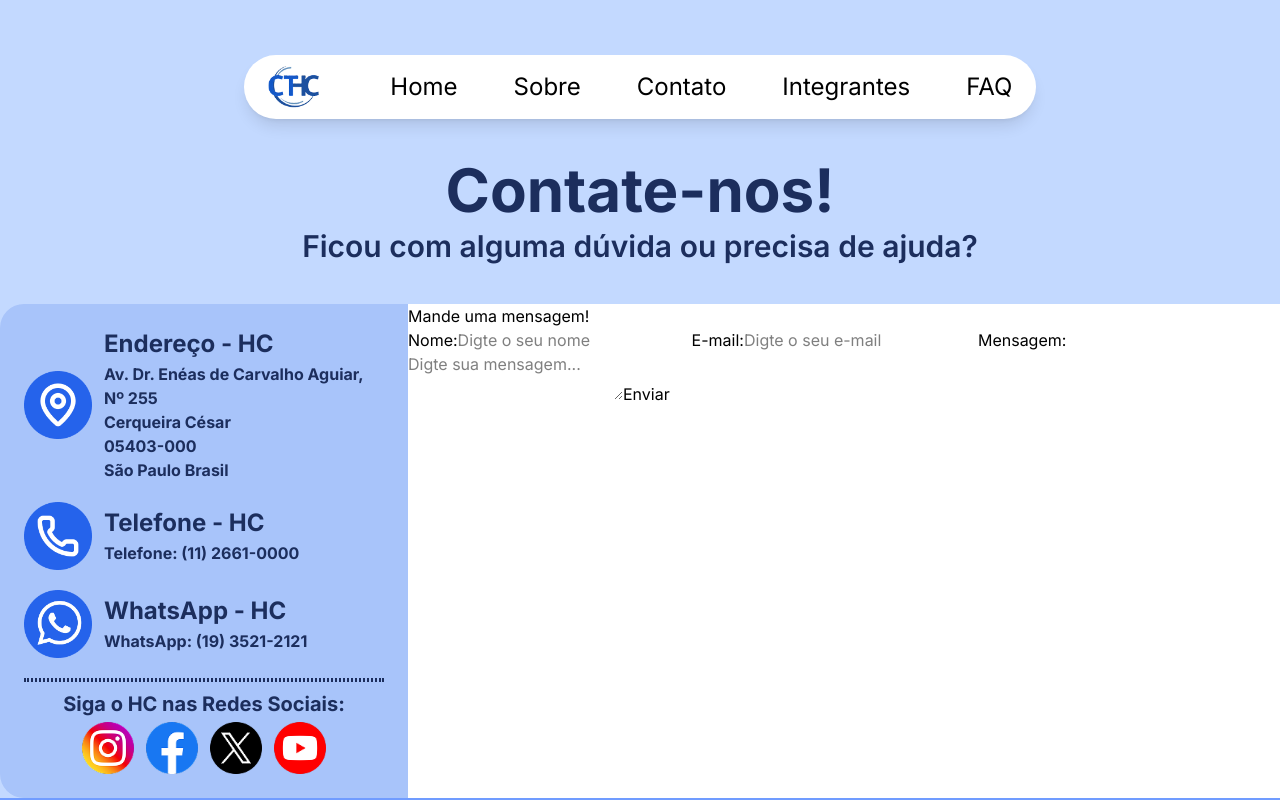
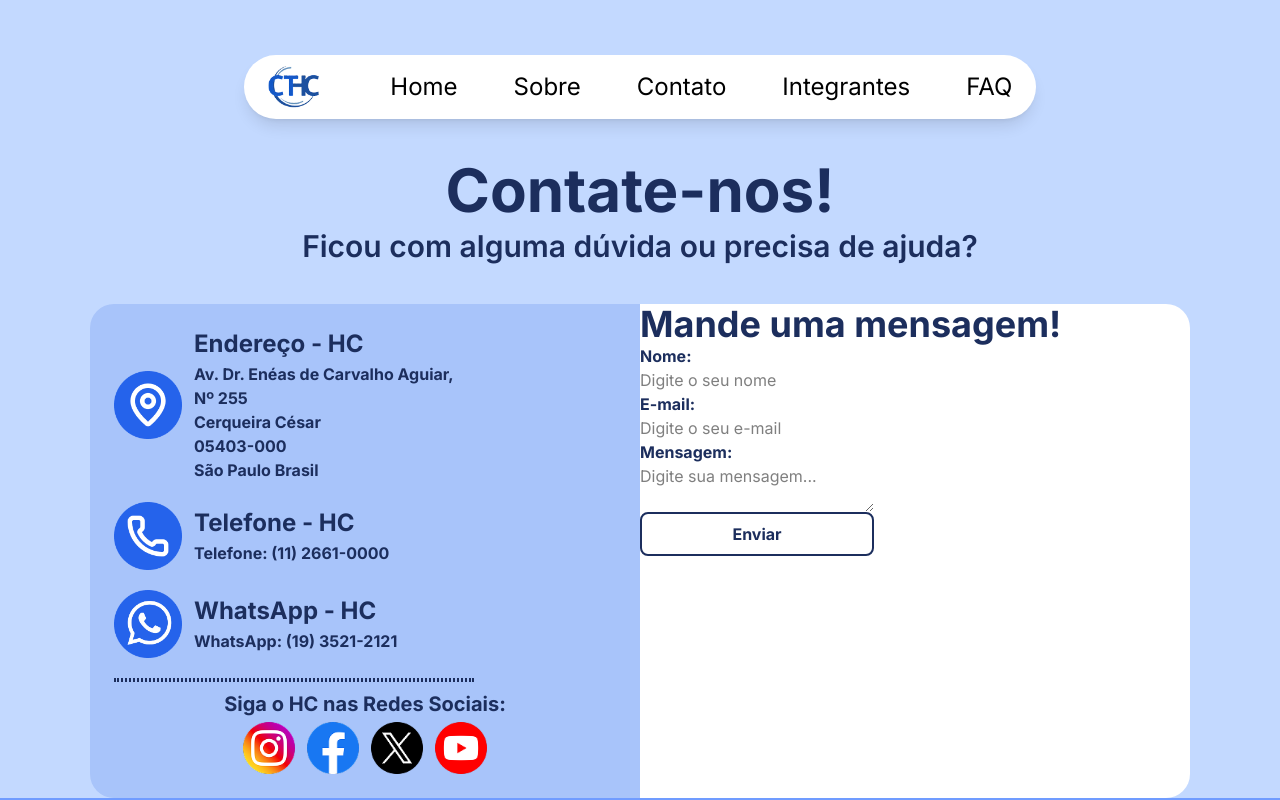
Before and after one commit to BSM-Challenge/ct-hc, a React (Vite) app: page /contato in a window 1280 px wide. Shown: the top 800 px of the page. Built offline with nearby package versions, Linux system fonts and the light colour scheme; a web font is replaced by a local one.

Commit message:
Iniciando a estilização da segunda section - Página de Contato.

```diff
--- a/src/routes/Contato/index.tsx
+++ b/src/routes/Contato/index.tsx
@@ -1,6 +1,6 @@
 export default function Contato() {
   return (
-    <main className="pt-40 bg-[var(--light-blue)] flex-grow">
+    <main className="pt-40 bg-[var(--light-blue)] flex-grow max-w-screen px-[90px]">
       <h1 className="text-6xl text-center text-[var(--dark-blue-title)] font-bold">
         Contate-nos!
       </h1>
@@ -9,7 +9,7 @@ export default function Contato() {
       </p>
 
       <div className="flex flex-row justify-center mt-10">
-        <section className="bg-[var(--light-blue-2)] rounded-bl-3xl rounded-tl-3xl p-6 flex-1">
+        <section className="bg-[var(--light-blue-2)] rounded-bl-3xl rounded-tl-3xl p-6 flex-1 w-1/2">
           <div className="flex flex-col">
 
             {/* card endereço */}
@@ -53,7 +53,7 @@ export default function Contato() {
                   WhatsApp - HC
                 </h2>
                 <p className="font-bold text-2sm text-[var(--dark-blue-title)]">
-                  WhatsApp: (19) 3521-2121{" "}
+                  WhatsApp: (19) 3521-2121
                 </p>
               </div>
             </div>
@@ -75,17 +75,22 @@ export default function Contato() {
           </div>
         </section>
 
-        <section className="bg-[var(--color-white)]">
-          <h2>Mande uma mensagem!</h2>
-          <form>
-            <label htmlFor="nome">Nome:</label>
-            <input type="text" placeholder="Digte o seu nome" />
-            <label htmlFor="email">E-mail:</label>
-            <input type="email" placeholder="Digte o seu e-mail" />
-            <label htmlFor="mensagem">Mensagem:</label>
-            <textarea placeholder="Digte sua mensagem..." />
-            <button>Enviar</button>
-          </form>
+        <section className="bg-[var(--color-white)] rounded-br-3xl rounded-tr-3xl w-1/2">
+          <div className=" flex flex-col items-start w-[100%] h-[100%]">
+            <h2 className="text-[var(--dark-blue-title)] text-4xl font-bold">Mande uma mensagem!</h2>
+            <form className="flex flex-col">
+              <label htmlFor="nome" className="text-[var(--dark-blue-title)] font-bold ">Nome:</label>
+              <input type="text" placeholder="Digite o seu nome" />
+
+              <label htmlFor="email" className="text-[var(--dark-blue-title)] font-bold">E-mail:</label>
+              <input type="email" placeholder="Digite o seu e-mail" />
+
+              <label htmlFor="mensagem" className="text-[var(--dark-blue-title)] font-bold">Mensagem:</label>
+              <textarea placeholder="Digite sua mensagem..." />
+              <button className="text-[var(--dark-blue-title)] font-bold border-2 rounded-lg p-2">Enviar</button>
+            </form>
+          </div>
+
         </section>
       </div>
     </main>
```
